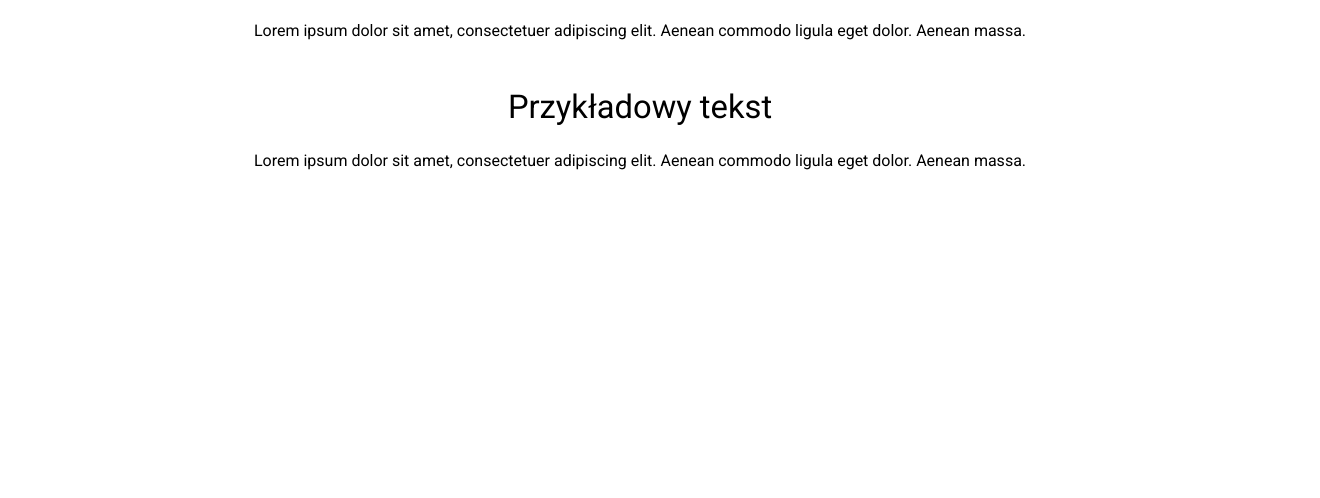
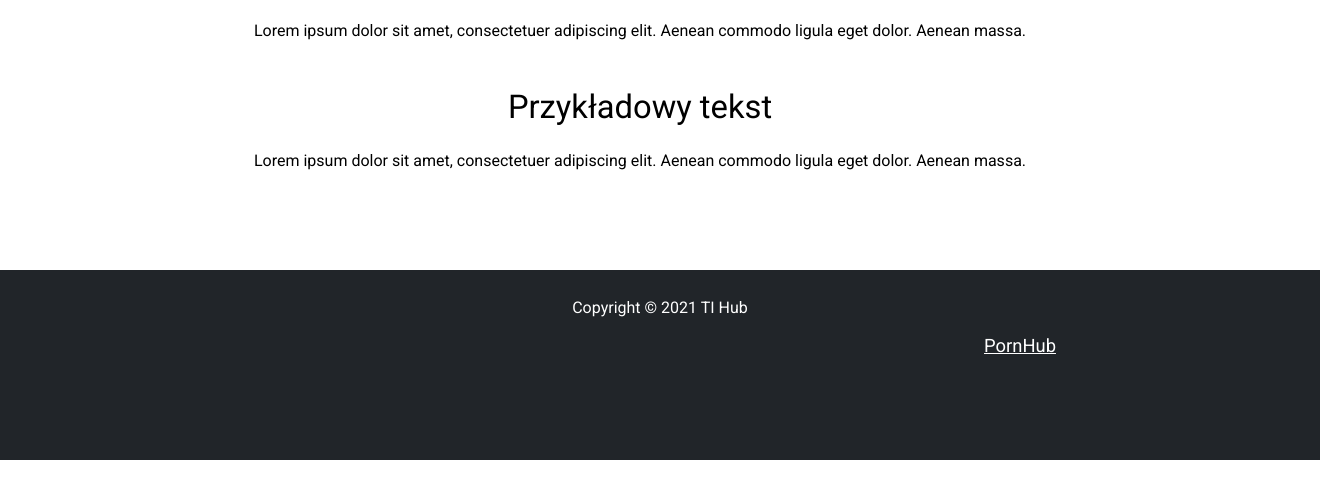
Before and after one commit to TIHubGitHub/wiai-strona, a plain HTML site: page index.html in a window 1280 px wide. Shown: the part 1482-1980 px from the top of the page, 1320 px wide, since content can reach past the window. After the commit the page ends 1942 px from the top, so only its background shows below. Drawn offline with Linux system fonts and the light colour scheme.

Commit message:
Add files via upload

```diff
--- a/css/style.css
+++ b/css/style.css
@@ -1,10 +1,10 @@
 /* Czcionka Roboto */
-@import url('https://fonts.googleapis.com/css2?family=Roboto&display=swap');
+@import url("https://fonts.googleapis.com/css2?family=Roboto&display=swap");
 /* Font Awesome */
-@import url('https://tihub.pl/vendor/fontawesome-free/css/all.min.css');
+@import url("https://tihub.pl/vendor/fontawesome-free/css/all.min.css");
 
 :root {
-    --background: #FFFFFF;
+  --background: #ffffff;
 }
 
 html {
@@ -13,11 +13,11 @@ html {
 
 body {
   margin: 0;
-    font-family: 'Roboto', sans-serif;
+  font-family: "Roboto", sans-serif;
 }
 
 a {
-    text-decoration: none
+  text-decoration: none;
 }
 
 img {
@@ -26,6 +26,12 @@ img {
 
 #main {
   width: 100%;
+}
+
+.container {
+  width: 100%;
+  justify-content: center;
+  align-items: center;
 }
 
 #obrazki {
@@ -60,7 +66,6 @@ img {
   font-size: 1.2em;
   padding-right: 4px;
   text-align: center;
-    float: center;
 }
 
 .li-links li {
@@ -75,12 +80,6 @@ img {
 
 .li-links li a:hover {
   color: blue;
-}
-
-.container {
-    width: 100%;
-    justify-content: center;
-    align-items: center;
 }
 
 .mg-r-25 {
@@ -113,7 +112,7 @@ header.head {
   background-attachment: scroll;
   position: relative;
   background-size: cover;
-    background-image: url('../images/jp2.jpg');
+  background-image: url("../images/jp2.jpg");
   /*
     background-image: url('https://static-ca-cdn.eporner.com/gallery/b8/qm/w1dyYhrqmb8/306277-sasha-grey-nude.jpg');
     */
@@ -127,10 +126,10 @@ header.head {
   background-size: auto 100%;
   background-repeat: no-repeat;
   background-position: left top;
-    background-image: url('../images/kremowka300x300.png');
+  background-image: url("../images/kremowka300x300.png");
   position: absolute;
-    height: 12.5vh;
-    width: 12.5vh;
+  height: 135px;
+  width: 135px;
   z-index: 2;
   left: 20px;
   cursor: pointer;
@@ -180,6 +179,65 @@ ul {
   font-weight: 500;
 }
 
+footer {
+  margin-top: 100px;
+  width: 100%;
+  height: 150px;
+  background-color: #212529;
+  color: #fff;
+  padding: 20px;
+}
+
+footer #copyright {
+  text-align: center;
+  font-size: 1em;
+  margin-top: 8px;
+}
+
+footer #footer-menu {
+  display: flex;
+}
+
+footer #footer-menu .left {
+  display: inline-block;
+  width: 30%;
+  height: 100px;
+  padding: 8px;
+  margin-top: 10px;
+  text-align: center;
+}
+
+footer #footer-menu .center {
+  display: inline-block;
+  width: 30%;
+  height: 100px;
+  padding: 8px;
+  margin-top: 10px;
+  text-align: center;
+}
+
+footer #footer-menu .right {
+  display: inline-block;
+  width: 30%;
+  height: 100px;
+  padding: 8px;
+  margin-top: 10px;
+  text-align: center;
+}
+
+footer #footer-menu .right a {
+  color: #fff;
+  transition: 0.3s;
+  text-decoration: underline;
+  font-size: 1.15em;
+}
+
+footer #footer-menu .right a:hover {
+  color: #008b8b;
+  text-decoration: none;
+  font-size: 1em;
+}
+
 .overlay {
   position: absolute;
   top: 0;
@@ -187,7 +245,7 @@ ul {
   height: 100%;
   width: 100%;
   background-color: #212529;
-    opacity: .5;
+  opacity: 0.5;
   z-index: 0;
 }
 
@@ -204,37 +262,37 @@ h4,
 h5,
 h6 {
   margin-top: 0;
-    margin-bottom: .5rem;
+  margin-bottom: 0.5rem;
   font-weight: 500;
   line-height: 1.2;
 }
 
 .h1,
 h1 {
-    font-size: calc(1.375rem + 1.5vw)
+  font-size: calc(1.375rem + 1.5vw);
 }
 
 .h2,
 h2 {
-    font-size: calc(1.325rem + .9vw)
+  font-size: calc(1.325rem + 0.9vw);
 }
 
 .h3,
 h3 {
-    font-size: calc(1.3rem + .6vw)
+  font-size: calc(1.3rem + 0.6vw);
 }
 
 .h4,
 h4 {
-    font-size: calc(1.275rem + .3vw)
+  font-size: calc(1.275rem + 0.3vw);
 }
 
 .h5,
 h5 {
-    font-size: 1.25rem
+  font-size: 1.25rem;
 }
 
 .h6,
 h6 {
-    font-size: 1rem
+  font-size: 1rem;
 }
--- a/index.html
+++ b/index.html
@@ -88,7 +88,15 @@
                     massa.</p>
             </div>
         </div>
-        <div style="height: 2000px;"></div>
+        <footer>
+            <div id="copyright">Copyright &copy; <span id="fdate"></span> TI Hub</div>
+            <div id="footer-menu">
+                <div class="left"></div>
+                <div class="center"></div>
+                <div class="right"><a href="https://pornhub.com/" target="_blank">PornHub</a></div>
+            </div>
+
+        </footer>
     </div>
     <script src="js/script.js"></script>
 </body>
--- a/js/script.js
+++ b/js/script.js
@@ -1,5 +1,10 @@
+// Przekierowywanie ze zdjęcia na stronę główną
 const navlogo = document.getElementById("nav-logo")
-
 navlogo.addEventListener("click", () => {
     window.location.href = "../";
 })
+
+// Data z copyright
+const fdate = document.getElementById("fdate");
+let date =  new Date().getFullYear();
+fdate.innerText = date;
```
Lines whose indentation alone changed are shown as unchanged.
